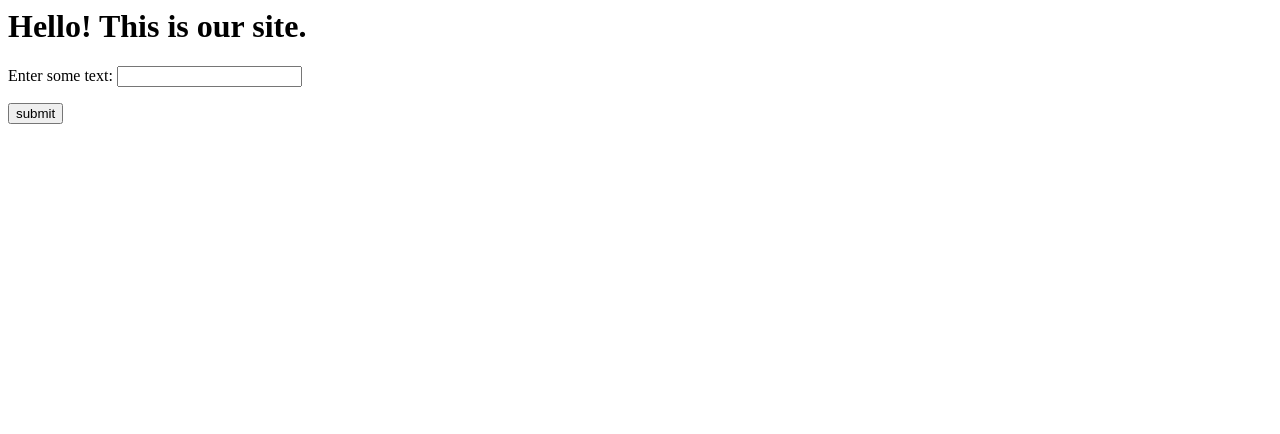
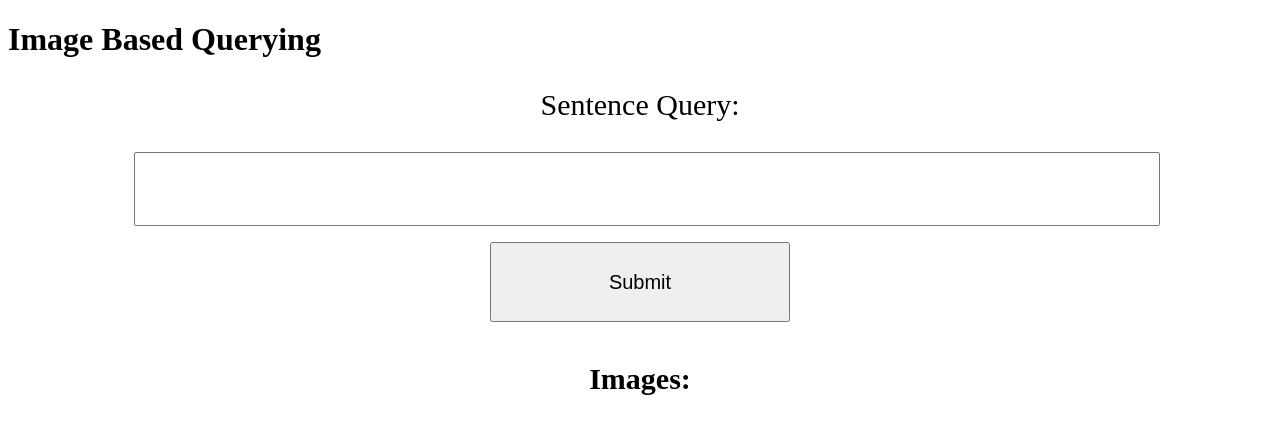
Before and after one commit to vadini-agrawal/cs-6400-proj, a Flask app: page / in a window 1280 px wide. Shown: the top 434 px of the page. Run offline with Flask 2, Linux system fonts and the light colour scheme.

Commit message:
Showing images from sentence query input box

```diff
--- a/app/app.py
+++ b/app/app.py
@@ -1,4 +1,8 @@
-from flask import Flask, render_template, request
+from flask import Flask, render_template, request, redirect, url_for
+from PIL import Image
+
+import parse_query
+
 
 # Create Flask's `app` object
 app = Flask(
@@ -10,12 +14,15 @@ app = Flask(
 def hello():
     return render_template('index.html')
 
-@app.route("/get-button", methods=['POST'])
-def show_text():
+@app.route("/sentence-query", methods=['POST'])
+def sentence_query():
     if request.method == 'POST':
-      result = request.form
-      result = result['general']
-      return render_template("index.html",result=result)
+        result = request.form
+        result = result['query']
+        filenames = ['apple1.jpeg', 'apple2.jpeg', 'apple3.jpeg']
+        return render_template("index.html",result=result, filenames=filenames)
 
 if __name__ == "__main__":
+    app.jinja_env.auto_reload = True
+    app.config['TEMPLATES_AUTO_RELOAD'] = True
     app.run(host = "127.0.0.1", port = 5000)
--- /dev/null
+++ b/app/parse_query.py
@@ -0,0 +1,5 @@
+def parse_sentence(sentence):
+    # insert query parsing
+
+    # return images ??
+    return sentence
--- /dev/null
+++ b/app/static/styles.css
@@ -0,0 +1,35 @@
+.image {
+    margin: 30px;
+}
+
+.queryLabel {
+    font-size: 30px;
+}
+
+.sentenceQuery {
+    font-size: 15px;
+    width: 80%;
+    height: 60px;
+    padding: 5px;
+    margin-left: 10%;
+    margin-right: 10%;
+}
+
+.sentenceSubmit {
+    width: 300px;
+    height: 80px;
+    font-size: 20px;
+}
+
+div {
+    text-align: center;
+}
+
+.imagesLabel {
+    text-align: center;
+    font-size: 30px;
+}
+
+.imageResults {
+    text-align: center;
+}
--- a/app/templates/index.html
+++ b/app/templates/index.html
@@ -1,6 +1,20 @@
-<h1> Hello! This is our site. </h1>
-<form action = "http://127.0.0.1:5000/get-button" method = "POST">
-    <p>Enter some text: <input type="text" name="general"></input></p>
-    <p><input type = "submit" value = "submit" /></p>
-</form>
-<p> {{ result }} </p>
+<!DOCTYPE html>
+<head>
+    <title>Image Querying</title>
+    <link rel="stylesheet" href="{{ url_for('static', filename='styles.css') }}"/>
+</head>
+    <h1> Image Based Querying </h1>
+    <div class="sentence">
+        <form action = "http://127.0.0.1:5000/sentence-query" method = "POST">
+            <p class="queryLabel"> Sentence Query: </p>
+            <input class="sentenceQuery" type="text" name="query"></input>
+            <p><input class="sentenceSubmit" type = "submit" value = "Submit" /></p>
+        </form>
+    </div>
+    <h4 class="imagesLabel">Images: </h4>
+    <div class="imageResults">
+        {% for fn in filenames: %}
+            <img class="image" src="{{url_for('static', filename=fn)}}"/>
+        {% endfor %}
+    </div>
+</html>
```
Also changed, not shown: app/static/apple1.jpeg (added), app/static/apple2.jpeg (added), app/static/apple3.jpeg (added).
